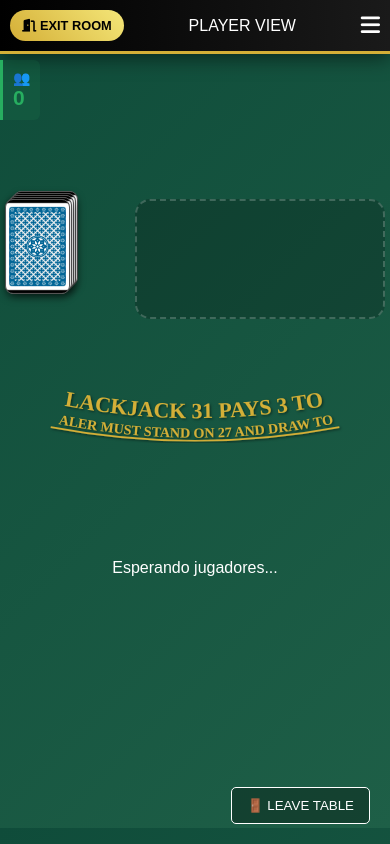
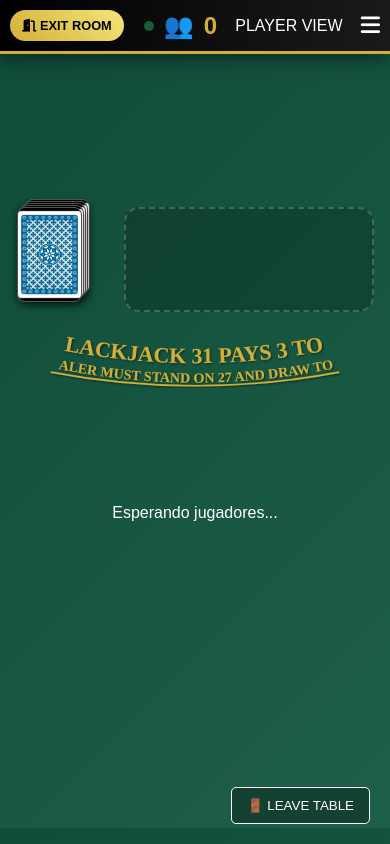
Before and after one commit to Carlos041810/black-jack31, a website: page views/players/index.html in a window 390 px wide. Drawn offline with nearby package versions, Linux system fonts and the light colour scheme; no server answers.

Commit message:
responsive 65%

```diff
--- a/public/css/dealer.css
+++ b/public/css/dealer.css
@@ -286,9 +286,9 @@ body {
     background: rgba(0, 0, 0, 0.6);
     border: 2px solid rgba(212, 175, 55, 0.3);
     border-radius: 15px;
-    padding: 20px;
-    min-width: 220px;
-    max-width: 300px;
+    padding: 15px;
+    min-width: 180px;
+    max-width: 240px;
     transition: all 0.3s;
 }
 
@@ -326,7 +326,7 @@ body {
 
 .player-cards-hand {
     position: relative;
-    height: 150px;
+    height: 125px;
 }
 
 .player-cards-hand .card:hover {
@@ -424,8 +424,8 @@ body {
 
 .deck-pile {
     position: relative;
-    width: 80px;
-    height: 120px;
+    width: 70px;
+    height: 105px;
 }
 
 .deck-pile .card {
@@ -436,8 +436,8 @@ body {
 
 /* CARTAS USANDO IMÁGENES */
 .card {
-    width: 80px;
-    height: 120px;
+    width: 70px;
+    height: 105px;
     border-radius: 10px;
     box-shadow: 0 4px 15px rgba(0, 0, 0, 0.3);
     transition: transform 0.3s;
--- a/public/css/players.css
+++ b/public/css/players.css
@@ -69,21 +69,34 @@ body {
 
 /*SIDEBAR*/
 
-.sidebar {
-    margin: 20px;
-    position: fixed;
-    left: 0;
+.online-status {
+    display: none; /* Oculto en pantallas grandes */
+    align-items: center;
+    gap: 10px;
+    color: #D4AF37;
+}
 
-    gap: 8px;
-    color: #27ae60;
+.online-status .user-icon {
+    font-size: 1.5em;
+}
+
+.online-status #contador {
+    font-size: 1.5em;
     font-weight: bold;
-    font-size: 14px;
-    padding: 10px;
-    background-color: rgba(39, 174, 96, 0.1);
-    border-radius: 6px;
-    border-left: 3px solid #27ae60;
+}
 
+.online-status .status-icon {
+    width: 10px;
+    height: 10px;
+    background: #27ae60;
+    border-radius: 50%;
+    animation: pulse 2s infinite;
+}
 
+@keyframes pulse {
+    0% { opacity: 1; }
+    50% { opacity: 0.5; }
+    100% { opacity: 1; }
 }
 
 
@@ -155,7 +168,7 @@ text {
     display: flex;
     justify-content: center;
     align-items: center;
-    gap: 400px;
+    gap: 200px;
     margin-top: 20px;
     min-height: 120px;
     margin-bottom: 20px;
@@ -331,7 +344,7 @@ text {
            EFECTOS DE CURVA PARA CARTAS
            ========================= */
 .curve-left {
-    transform: translateY(-25px) rotate(15deg);
+    transform: translateX(0) translateY(-25px) rotate(15deg);
 }
 
 .curve-center {
@@ -339,7 +352,7 @@ text {
 }
 
 .curve-right {
-    transform: translateY(-25px) rotate(-15deg);
+    transform: translateX(0) translateY(-25px) rotate(-15deg);
 }
 
 /* =========================
@@ -586,7 +599,7 @@ text {
 
 @media (max-width: 1220px) {
     .player-cards {
-        gap: 150px;
+        gap: 100px;
         /* menos separación */
     }
 
@@ -602,9 +615,11 @@ text {
     }
 }
 
+
+
 @media (max-width: 720px) {
     .player-cards {
-        gap: 40px;
+        gap: 0;
         /* menos separación entre jugadores */
     }
 
@@ -626,11 +641,6 @@ text {
         min-width: 90px; /* Ancho mínimo más pequeño */
     }
 
-    .player-cards {
-        gap: 70px;
-        /* menos separación entre jugadores */
-    }
-
     .player-area {
         order: 2;
         margin-top: -50px;
@@ -641,19 +651,49 @@ text {
         text-align: center;
         order: 1;
         margin-bottom: 0;
-        margin-top: -30px;
+        margin-top: -70px;
+        gap: 35px; /* 10% menos de 50px */
+        min-height: 120px; /* 10% menos de 150px */
     }
 
-    .sidebar {
-        margin: 0;
-        top: 60px; /* Posición justo debajo de la barra superior */
-        left: 2;
-        border-radius: 0 6px 6px 0;
+    .online-status {
+        display: flex; /* Se muestra en pantallas pequeñas */
+    }
+
+    .dealer-hand {
+        min-height: 105px; /* 10% menos de 120px */
+    }
+
+    /* Reducción del 10% para cartas y pila */
+    .card, .deck-pile, .card-slot {
+        width: 72px;
+        height: 105px;
+    }
+
+    .svg-container {
+        margin-top: -40px; /* Sube el texto decorativo */
+    }
+
+    /* Sube más a los jugadores de los lados en pantallas medianas */
+    .curve-left {
+        transform: translateY(-60px) translateX(60%) rotate(10deg);
+    }
+
+    .curve-right {
+        transform: translateY(-60px) translateX(-60%) rotate(-10deg);
+    }
+    .curve-center {
+        transform: translateY(60px);
     }
 }
 
 
 @media (max-width: 568px) {
+        .player-cards {
+        gap:-70px;
+        /* menos separación entre jugadores */
+    }
+
     .top-bar {
         padding: 10px 10px; /* Reducir padding para acercar a los bordes */
     }
--- a/views/players/index.html
+++ b/views/players/index.html
@@ -15,6 +15,12 @@
             <button class="exit-btn" onclick="exitRoom()">
                 <i class="fas fa-door-open"></i> EXIT ROOM
             </button>
+            <!-- El contador de jugadores ahora está en el header -->
+            <div class="online-status">
+                <div class="status-icon"></div>
+                <span class="user-icon">👥</span>
+                <h2 id="contador">0</h2>
+            </div>
         </div>
 
         <div class="dealer-title">PLAYER VIEW</div>
@@ -34,15 +40,6 @@
         <!-- Botón normal en escritorio -->
         <button class="how-to-play desktop-only">🔊 HOW TO PLAY</button>
     </header>
-
-    <!-- SIDEBAR -->
-    <div class="sidebar">
-        <div class="online-status">
-            <div class="status-icon"></div>
-            <span class="user-icon">👥</span>
-            <h2 id="contador">0</h2>
-        </div>
-    </div>
 
     <!-- ÁREA DE JUEGO PRINCIPAL -->
     <div class="game-area">
```
